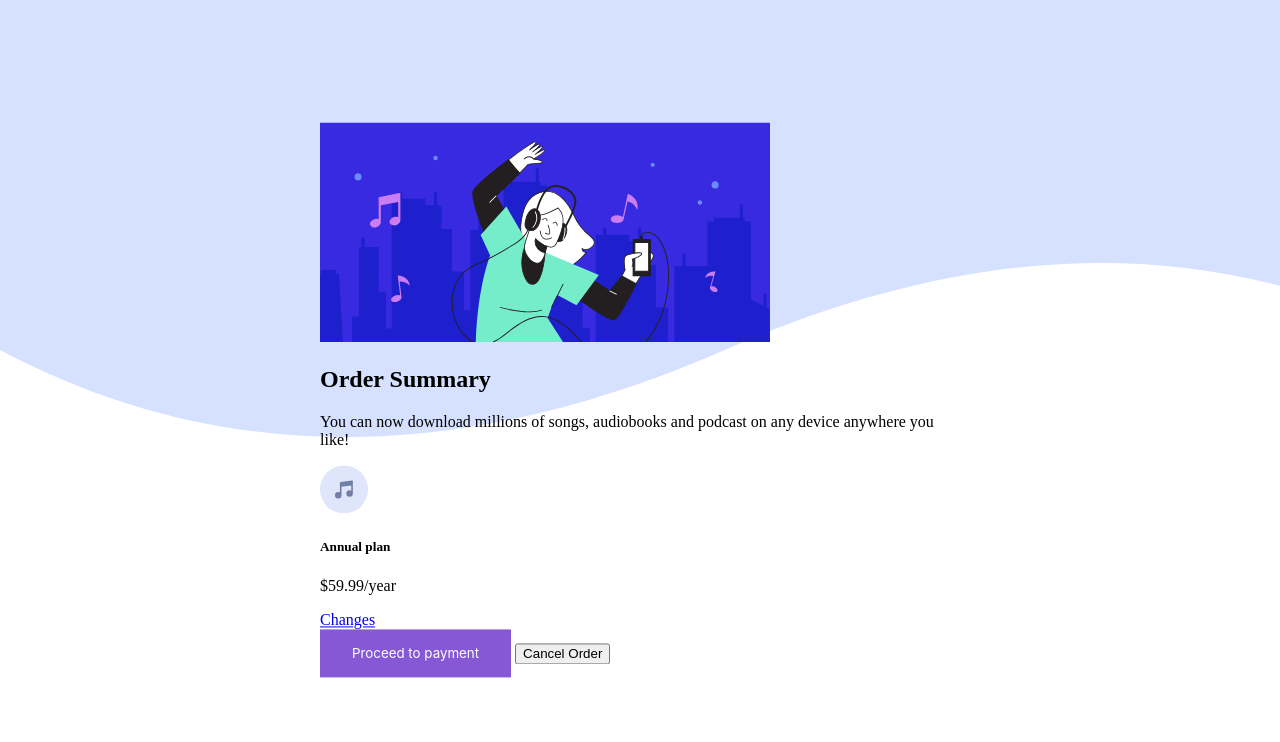
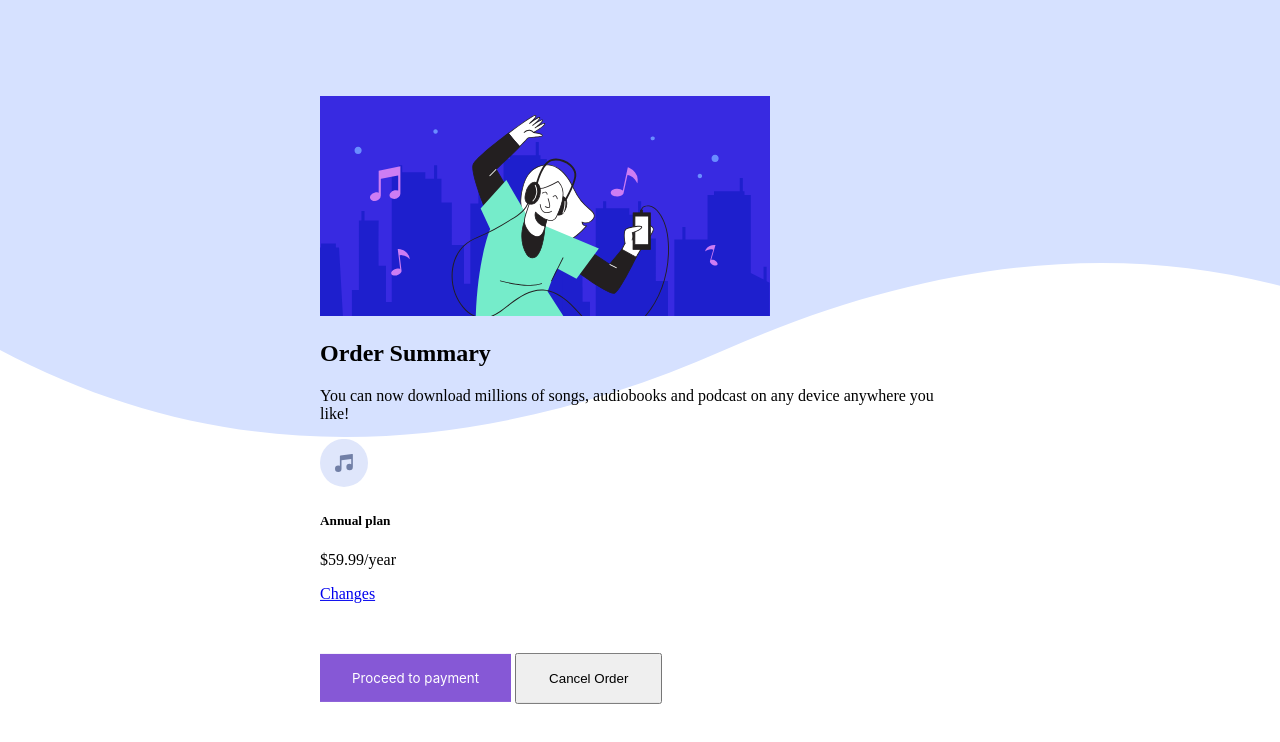
Before and after one commit to TanimolaJ/Frontend-Project, a plain HTML site: page index.html in a window 1280 px wide. Drawn offline with Linux system fonts and the light colour scheme.

Commit message:
Amended the index,Html and css
Created space between the changes tag and the buttons, also made the padding of the cancel button same with the payment button

```diff
--- a/index.html
+++ b/index.html
@@ -27,6 +27,9 @@
             <a href="a">Changes</a>
         </div>
         <div>
+            <p style="color: white;">hidden text</p>
+        </div>
+        <div>
             <button class="button button1">Proceed to payment</button>
             <button class="button button2">Cancel Order</button>
         </div>
--- a/stylesheet1.css
+++ b/stylesheet1.css
@@ -20,8 +20,8 @@
 }
 
 .button2 {
-    color: black /* black */;
-    text-align: center;
+    color: black; /* black */;
+    padding: 16px 32px;
     transition-duration: 0.4s;
     cursor: pointer;
     font-family: Arial, Helvetica, sans-serif;
```
